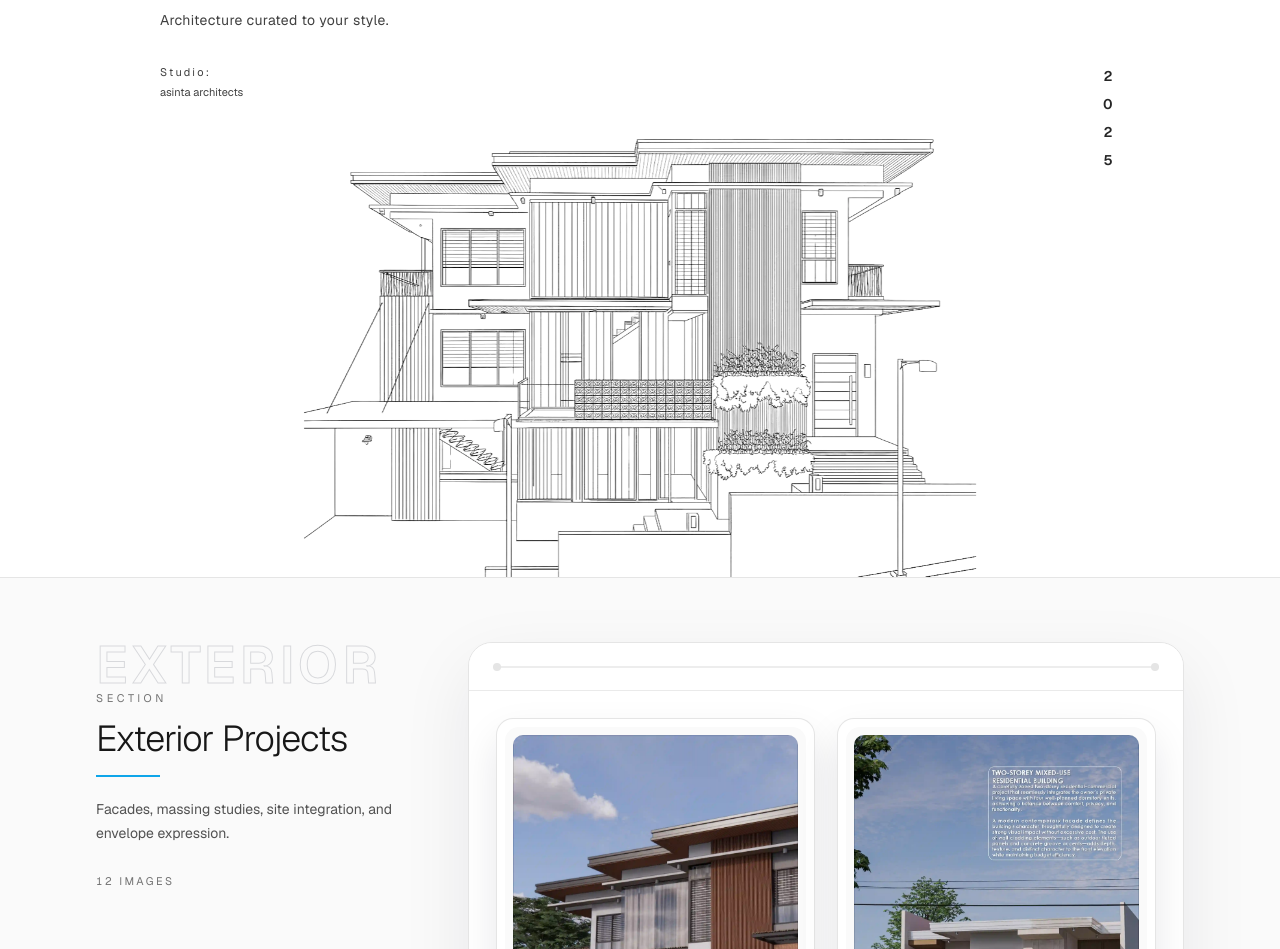
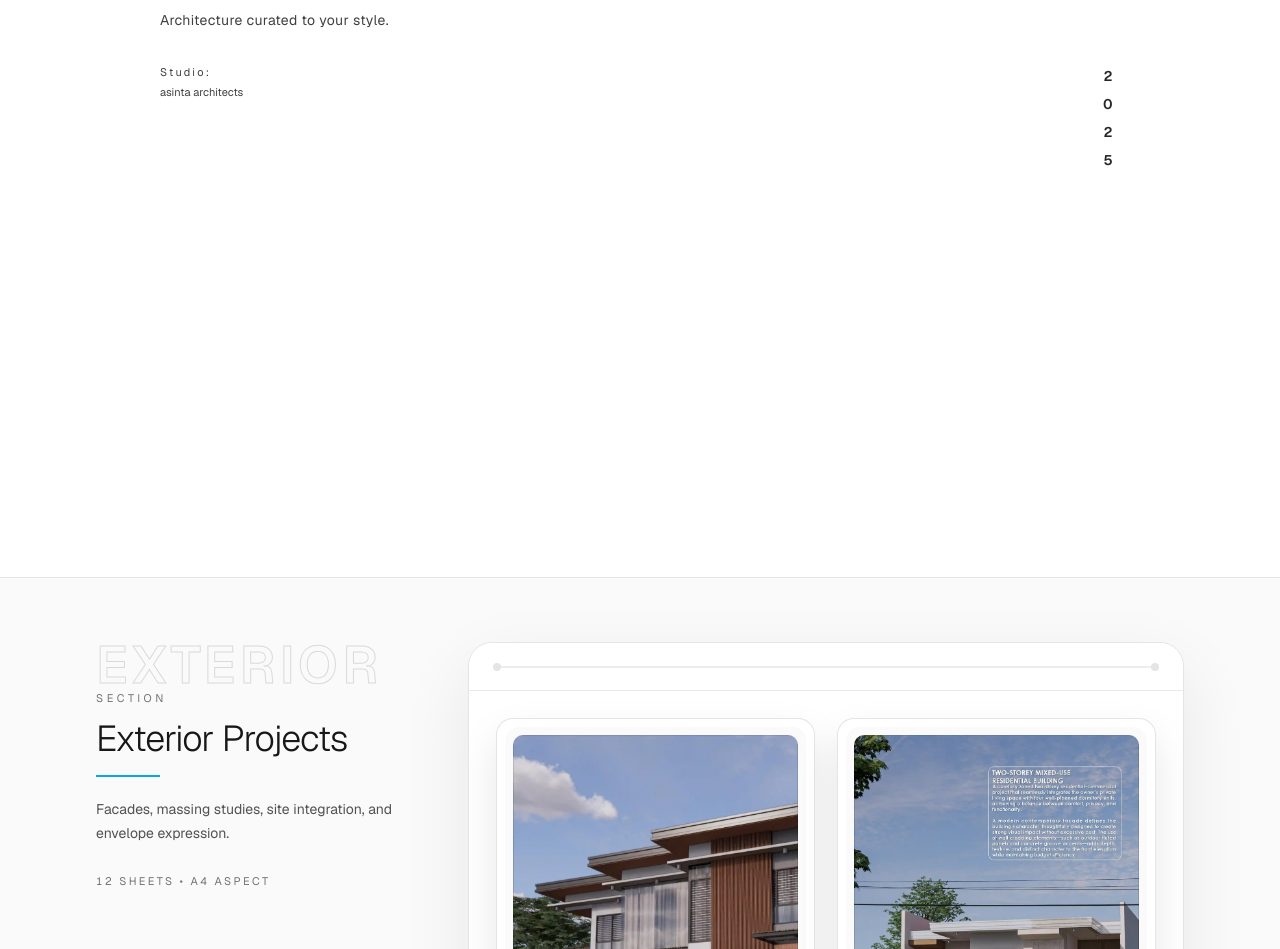
Before and after one commit to asintacorp/asintacorp, a Next.js app: page /portfolio in a window 1280 px wide. Shown: the part 223-1172 px from the top of the page. Built offline with nearby package versions, Linux system fonts and the light colour scheme.

Commit message:
Update Portfolio

```diff
--- a/components/portfolio/Portfolio.tsx
+++ b/components/portfolio/Portfolio.tsx
@@ -90,7 +90,7 @@ function SectionWall({
               </p>
 
               <div className="mt-7 text-[11px] tracking-[0.22em] text-neutral-500 tabular-nums">
-                {projects.length} IMAGES
+                {projects.length} SHEETS • A4 ASPECT
               </div>
             </div>
           </div>
@@ -179,21 +179,66 @@ function SectionWall({
 
 export default function Portfolio() {
   const reduceMotion = !!useReducedMotion();
-
-  const year = useMemo(() => String(new Date().getUTCFullYear()), []);
   const finePointerHover = useMediaQuery("(hover: hover) and (pointer: fine)");
   const enableClipReveal = !reduceMotion && finePointerHover;
+
+  // Automatic year (UTC)
+  const year = useMemo(() => String(new Date().getUTCFullYear()), []);
+
+  // ---- Cover image: wait until decoded, then animate (prevents flick/zoom jump) ----
+  const [coverReady, setCoverReady] = useState(false);
+
+  const handleCoverReady = useCallback((img: HTMLImageElement) => {
+    const done = () => setCoverReady(true);
+
+    // decode() prevents "paint -> resize -> flick" on some devices
+    // eslint-disable-next-line @typescript-eslint/no-explicit-any
+    const anyImg = img as any;
+    if (anyImg?.decode) {
+      anyImg.decode().then(done).catch(done);
+    } else {
+      done();
+    }
+  }, []);
+
+  const coverInitial = useMemo(() => {
+    if (reduceMotion) return { opacity: 0 };
+    if (enableClipReveal)
+      return { opacity: 0, clipPath: "circle(8% at 50% 45%)" };
+    return { opacity: 0, y: 10, scale: 0.99 };
+  }, [reduceMotion, enableClipReveal]);
+
+  const coverAnimate = useMemo(() => {
+    if (reduceMotion) return { opacity: 1 };
+    if (enableClipReveal) {
+      return {
+        opacity: 1,
+        clipPath: "circle(140% at 50% 45%)",
+        transition: { duration: 1, ease: [0.22, 1, 0.36, 1] },
+      };
+    }
+    return {
+      opacity: 1,
+      y: 0,
+      scale: 1,
+      transition: { duration: 0.75, ease: [0.22, 1, 0.36, 1] },
+    };
+  }, [reduceMotion, enableClipReveal]);
+
+  // Inline initial paint styles (helps avoid a single-frame flash)
+  const coverInitialPaintStyle = useMemo(() => {
+    if (reduceMotion) return { opacity: 0 };
+    if (enableClipReveal)
+      return { opacity: 0, clipPath: "circle(8% at 50% 45%)" };
+    return { opacity: 0, transform: "translateY(10px) scale(0.99)" };
+  }, [reduceMotion, enableClipReveal]);
 
   const imageWillChange = enableClipReveal
     ? "clip-path, opacity"
     : "transform, opacity";
 
-  const imageWrapperInitialInline = enableClipReveal
-    ? { opacity: 0, clipPath: "circle(8% at 50% 45%)" as const }
-    : { opacity: 0, transform: "translateY(10px) scale(0.99)" };
-
-  // Your real images: public/portfolio/1.webp ... 19.webp
-  // Grouping (as provided)
+  // Real images in /public/portfolio: 1.webp ... 19.webp
+  // Grouping (as provided) — note: 9 appears in both lists, so it will show in both sections.
   const exteriorNos = useMemo(
     () => [1, 2, 3, 4, 5, 6, 7, 9, 10, 11, 15, 18],
     []
@@ -202,7 +247,7 @@ export default function Portfolio() {
 
   const { exteriorProjects, interiorProjects, allProjects } = useMemo(() => {
     const makeProject = (section: ProjectSection, n: number): Project => ({
-      id: `${section.toLowerCase()}-${String(n).padStart(2, "0")}`, // unique per section
+      id: `${section.toLowerCase()}-${String(n).padStart(2, "0")}`,
       imageNo: n,
       title: `${section} ${String(n).padStart(2, "0")}`,
       section,
@@ -219,7 +264,7 @@ export default function Portfolio() {
     };
   }, [exteriorNos, interiorNos]);
 
-  // Lightbox
+  // ---- Lightbox ----
   const [activeId, setActiveId] = useState<string | null>(null);
 
   const activeIndex = useMemo(() => {
@@ -280,6 +325,7 @@ export default function Portfolio() {
         }}
         style={{ willChange: "transform" }}>
         <div className="mx-auto flex h-full w-full max-w-5xl flex-col px-4 sm:px-6 lg:px-8">
+          {/* Header */}
           <div className="shrink-0 pt-6 sm:pt-8">
             <motion.h1
               variants={{
@@ -357,6 +403,7 @@ export default function Portfolio() {
                 <div className="tracking-normal">asinta architects</div>
               </div>
 
+              {/* 3D “flip-in” year */}
               <div
                 className="sm:text-right text-sm font-semibold text-neutral-800 tracking-[0.35em] sm:tracking-[0.5em]"
                 style={{ perspective: 900 }}>
@@ -397,52 +444,24 @@ export default function Portfolio() {
             </motion.div>
           </div>
 
-          {/* Cover image */}
+          {/* Cover image area (hidden until decoded, then animates) */}
           <div className="relative flex-1 min-h-0 pb-6 sm:pb-8 flex items-center justify-center">
             <motion.div
               className="relative w-full max-w-245 h-[clamp(260px,52svh,640px)] sm:h-[clamp(340px,56svh,720px)]"
-              initial={
-                reduceMotion
-                  ? { opacity: 1 }
-                  : enableClipReveal
-                  ? { opacity: 0, clipPath: "circle(8% at 50% 45%)" }
-                  : { opacity: 0, y: 10, scale: 0.99 }
-              }
-              animate={
-                reduceMotion
-                  ? { opacity: 1 }
-                  : enableClipReveal
-                  ? {
-                      opacity: 1,
-                      clipPath: "circle(140% at 50% 45%)",
-                      transition: { duration: 1, ease: [0.22, 1, 0.36, 1] },
-                    }
-                  : {
-                      opacity: 1,
-                      y: 0,
-                      scale: 1,
-                      transition: { duration: 0.75, ease: [0.22, 1, 0.36, 1] },
-                    }
-              }
+              initial={coverInitial}
+              animate={coverReady ? coverAnimate : coverInitial}
               style={{
-                ...imageWrapperInitialInline,
+                ...coverInitialPaintStyle,
                 willChange: imageWillChange,
                 contain: "paint",
                 backfaceVisibility: "hidden",
               }}>
               <motion.div
                 className="absolute inset-0"
-                initial={
-                  reduceMotion ? { y: 0, scale: 1 } : { y: 6, scale: 0.995 }
-                }
+                initial={false}
                 animate={{ y: 0, scale: 1 }}
-                transition={
-                  reduceMotion
-                    ? undefined
-                    : { delay: 0.05, duration: 0.8, ease: [0.22, 1, 0.36, 1] }
-                }
                 whileHover={
-                  finePointerHover && !reduceMotion
+                  coverReady && finePointerHover && !reduceMotion
                     ? { scale: 1.01 }
                     : undefined
                 }
@@ -457,6 +476,8 @@ export default function Portfolio() {
                   priority
                   className="object-contain"
                   sizes="(max-width: 640px) 100vw, (max-width: 1024px) 90vw, 980px"
+                  onLoadingComplete={handleCoverReady}
+                  onError={() => setCoverReady(true)}
                 />
               </motion.div>
             </motion.div>
@@ -512,7 +533,7 @@ export default function Portfolio() {
         </div>
       </section>
 
-      {/* LIGHTBOX (smaller A4 preview + fixed controls + next/back) */}
+      {/* LIGHTBOX (A4 preview + fixed controls + next/back) */}
       <AnimatePresence>
         {activeProject && (
           <motion.div
@@ -531,7 +552,7 @@ export default function Portfolio() {
               onClick={closeProject}
             />
 
-            {/* fixed controls */}
+            {/* fixed controls (never covered) */}
             <button
               type="button"
               onClick={closeProject}
```
